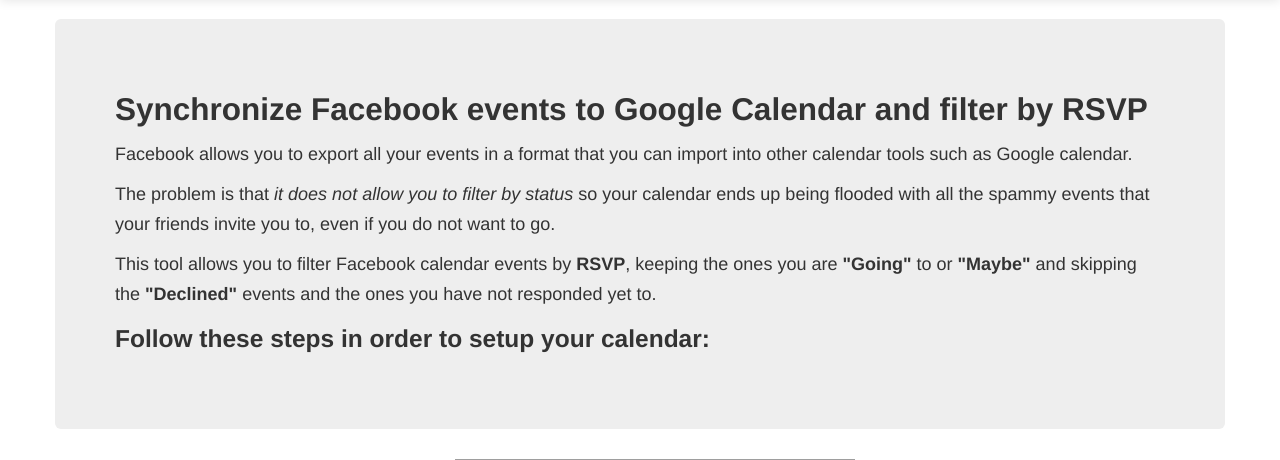
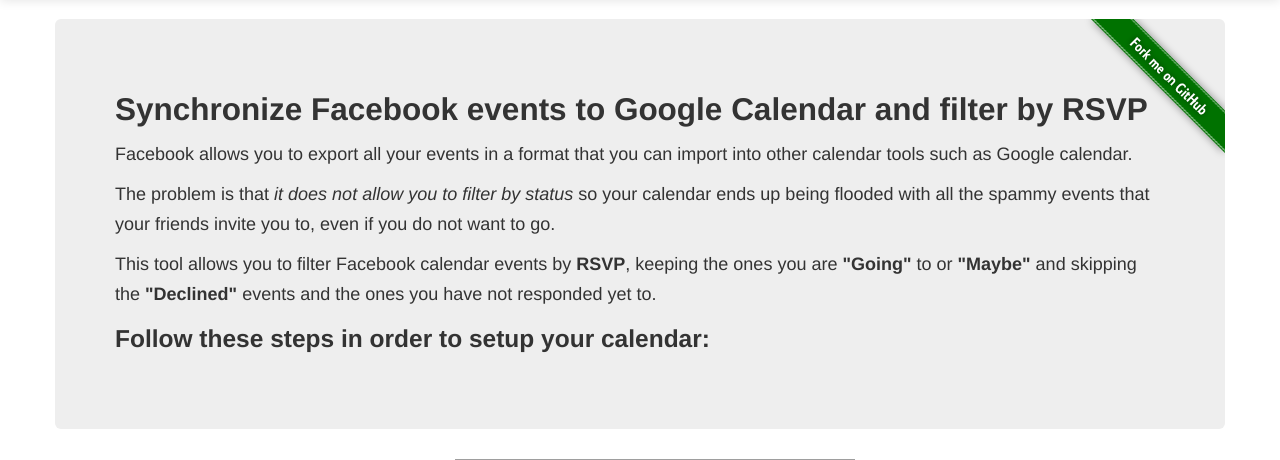
Before and after one commit to viorels/facebook-export-calendar, a Django app: page /calendar/ in a window 1280 px wide. Shown: the part 41-501 px from the top of the page. Run offline with Django 3.2, Linux system fonts and the light colour scheme; parts of the project's set-up code (start-up, migrations or seed data) failed here and were passed over; some libraries are stand-ins or nearby versions; grey boxes are pictures that could not be loaded.

Commit message:
fork me on github

```diff
--- a/calendar_filter/templates/home.html
+++ b/calendar_filter/templates/home.html
@@ -13,6 +13,15 @@
 body {
   padding-top: 60px;
   padding-bottom: 40px;
+}
+.hero-unit {
+  position: relative;
+}
+.hero-unit .ribbon {
+  position: absolute;
+  top: 0;
+  right: 0;
+  border: 0;
 }
 </style>
 
@@ -40,6 +49,8 @@
 
 <div class="container">
   <div class="hero-unit">
+    <a href="https://github.com/viorels/facebook-export-calendar"><img class="ribbon" src="{{ STATIC_PREFIX }}images/github_forkme.png" alt="Fork me on GitHub"></a>
+
     <h2>Synchronize Facebook events to Google Calendar and filter by RSVP</h2>
 
     <p>Facebook allows you to export all your events in a format that you can import into other calendar tools such as Google calendar.</p>
```
Also changed, not shown: calendar_filter/static/images/github_forkme.png (added).
